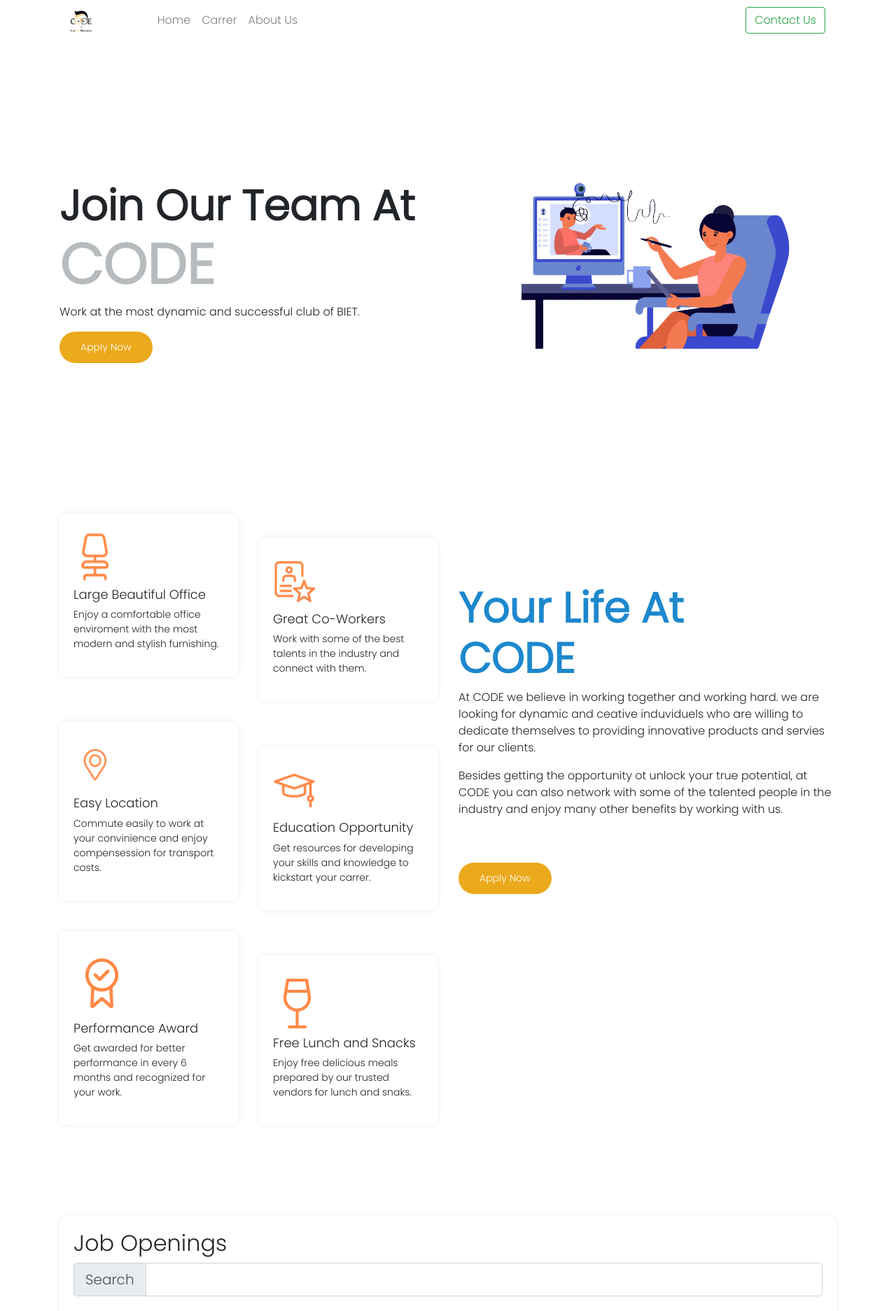
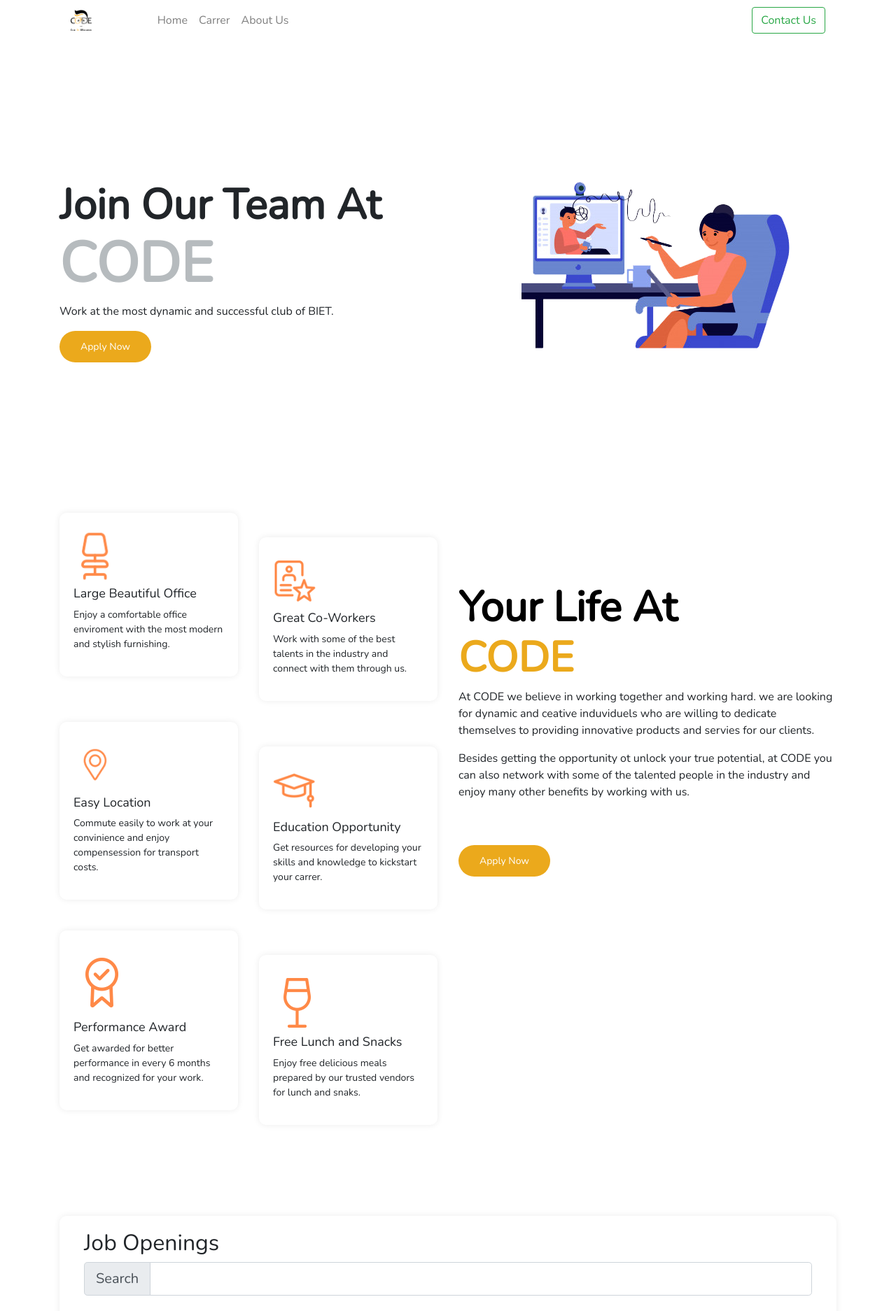
Before and after one commit to Ayush-k-Shukla/Code_page, a React (Create React App) app: page / in a window 1280 px wide. Shown: the top 1874 px of the page at 70% size. Built offline with nearby package versions, Linux system fonts and the light colour scheme.

Commit message:
some responsive issue fix

```diff
--- a/src/App.css
+++ b/src/App.css
@@ -1,5 +1,6 @@
+@import url('https://fonts.googleapis.com/css2?family=Nunito:wght@200&display=swap');
 .font-op {
-  font-family: Poppins;
+  font-family: Nunito;
 }
 #stats {
   background-color: #eba91c;
@@ -73,8 +74,15 @@
 .your-life h2 {
   font-size: 60px;
   font-weight: 600;
-  color: #1d88cd;
+  color: black;
 }
+.your-life span {
+  font-size: 60px;
+  font-weight: 600;
+  color: #eba91c;
+}
+
+
 .join {
   padding: 70px 0px;
   background-color: #f9f9f9;
@@ -174,6 +182,12 @@
   #stats h6 {
     font-size: 0.5em;
   }
+  .col-12{
+    padding-top: 15px;
+    padding-bottom: 15px;
+    padding-left: 15px;
+    padding-right: 15px;
+  }
 }
 
 @media only screen and (max-width: 768px) {
--- a/src/App.js
+++ b/src/App.js
@@ -24,7 +24,8 @@ import ip4 from "./images/p4.png";
 
 function App() {
   useEffect(() => {
-    Aos.init({ duration: 1800 });
+    Aos.init({ duration: 1800 ,
+      once: true});
   }, []);
   return (
     <Router>
@@ -73,7 +74,7 @@ function App() {
                       <h3>Great Co-Workers</h3>
                       <p>
                         Work with some of the best talents in the industry and
-                        connect with them.
+                        connect with them through us.
                       </p>
                     </div>
                   </div>
@@ -126,7 +127,7 @@ function App() {
               <div class="col-md-6 col-sm-12" id="your-life-class">
                 <h2>
                   Your Life At <br />
-                  CODE
+                 <span>CODE</span>
                 </h2>
                 <p>
                   At CODE we believe in working together and working hard. we
@@ -154,8 +155,8 @@ function App() {
         <section data-aos="fade-up" class="jobs-available">
           <div class="container">
             <div class="your-box">
-              <h2>Job Openings</h2>
-              <div>
+              <h2 class="container">Job Openings</h2>
+              <div class="container">
                 <InputGroup size="lg">
                   <InputGroup.Prepend>
                     <InputGroup.Text id="inputGroup-sizing-lg">
--- a/src/components/navabar.component.js
+++ b/src/components/navabar.component.js
@@ -28,13 +28,13 @@ const Navabar = () => {
         <Navbar.Toggle aria-controls="responsive-navbar-nav" />
         <Navbar.Collapse id="responsive-navbar-nav">
           <Nav className="mr-auto">
-            <Nav.Link href="/" class="link">
+            <Nav.Link href="" class="link">
               Home
             </Nav.Link>
-            <Nav.Link href="/" class="link">
+            <Nav.Link href="" class="link">
               Carrer
             </Nav.Link>
-            <Nav.Link href="/" class="link">
+            <Nav.Link href="" class="link">
               About Us
             </Nav.Link>
           </Nav>
```
